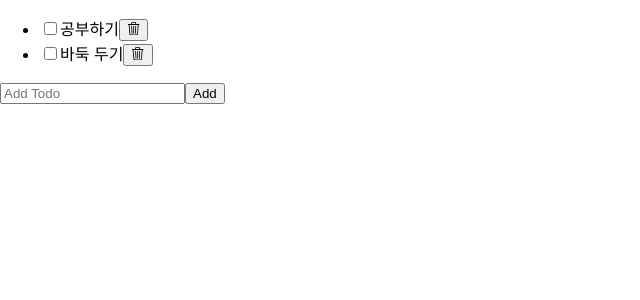
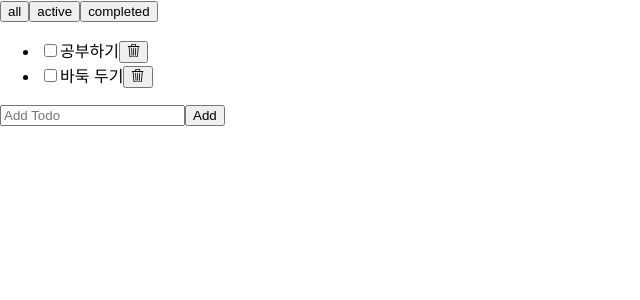
Before and after one commit to hcs1105/react_todoList, a React (Create React App) app: page / in a window 1280 px wide. Shown: the top 300 px of the page, without its empty margins (0-640 px from the left). Built offline with nearby package versions, Linux system fonts and the light colour scheme.

Commit message:
아이템 필터 기능 구현

```diff
--- a/src/App.js
+++ b/src/App.js
@@ -1,10 +1,17 @@
+import { useState } from 'react';
 import './App.css';
+import TodoHeader from './components/TodoHeader';
 import TodoList from './components/TodoList';
 
+const filters = ['all', 'active', 'completed'];
 function App() {
+  const [filter, setFilter] = useState(filters[0]);
+  const onFilterChange = filter => setFilter(filter);
+
   return (
     <>
-      <TodoList />
+      <TodoHeader filters={filters} filter={filter} onFilterChange={onFilterChange} />
+      <TodoList filter={filter} />
     </>
   );
 }
--- /dev/null
+++ b/src/components/TodoHeader.jsx
@@ -0,0 +1,11 @@
+import React from 'react';
+
+export default function TodoHeader({filters, onFilterChange}) {
+  return (
+    <header>
+      <div>
+        {filters.map((value, index) => <button type="button" key={index} onClick={() => onFilterChange(value)}>{value}</button>)}
+      </div>
+    </header>
+  );
+}
--- a/src/components/TodoList.jsx
+++ b/src/components/TodoList.jsx
@@ -2,7 +2,7 @@ import React, { useState } from 'react';
 import AddToDoForm from './AddToDoForm';
 import TodoItem from './TodoItem';
 
-export default function TodoList() {
+export default function TodoList({filter}) {
   const [todoList, setTodoList] = useState([
     {id:1, content:'공부하기', status:'active'},
     {id:2, content:'바둑 두기', status:'active'},
@@ -24,11 +24,21 @@ export default function TodoList() {
     setTodoList(todoList.filter(t => t.id !== deleted.id ));
   };
 
+  const filtered = getFilteredItem(todoList, filter);
+
+  function getFilteredItem(todoList, filter) {
+    if(filter === 'all') {
+      return todoList;
+    }
+    return todoList.filter(todo => todo.status === filter);
+  }
+
   return (
     <section>
       <ul>
         {/* {todoList.map(item => <li key={item.id}>{item.content}</li>)} */}
-        {todoList.map((item) => <TodoItem key={item.id} todo={item} onUpdate={handleUpdate} onDelete={handleDelete} />
+        {/* {todoList.map((item) => <TodoItem key={item.id} todo={item} onUpdate={handleUpdate} onDelete={handleDelete} /> */}
+        {filtered.map((item) => <TodoItem key={item.id} todo={item} onUpdate={handleUpdate} onDelete={handleDelete} />
         )}
       </ul>
       <AddToDoForm onAdd={handleAdd} />
```
